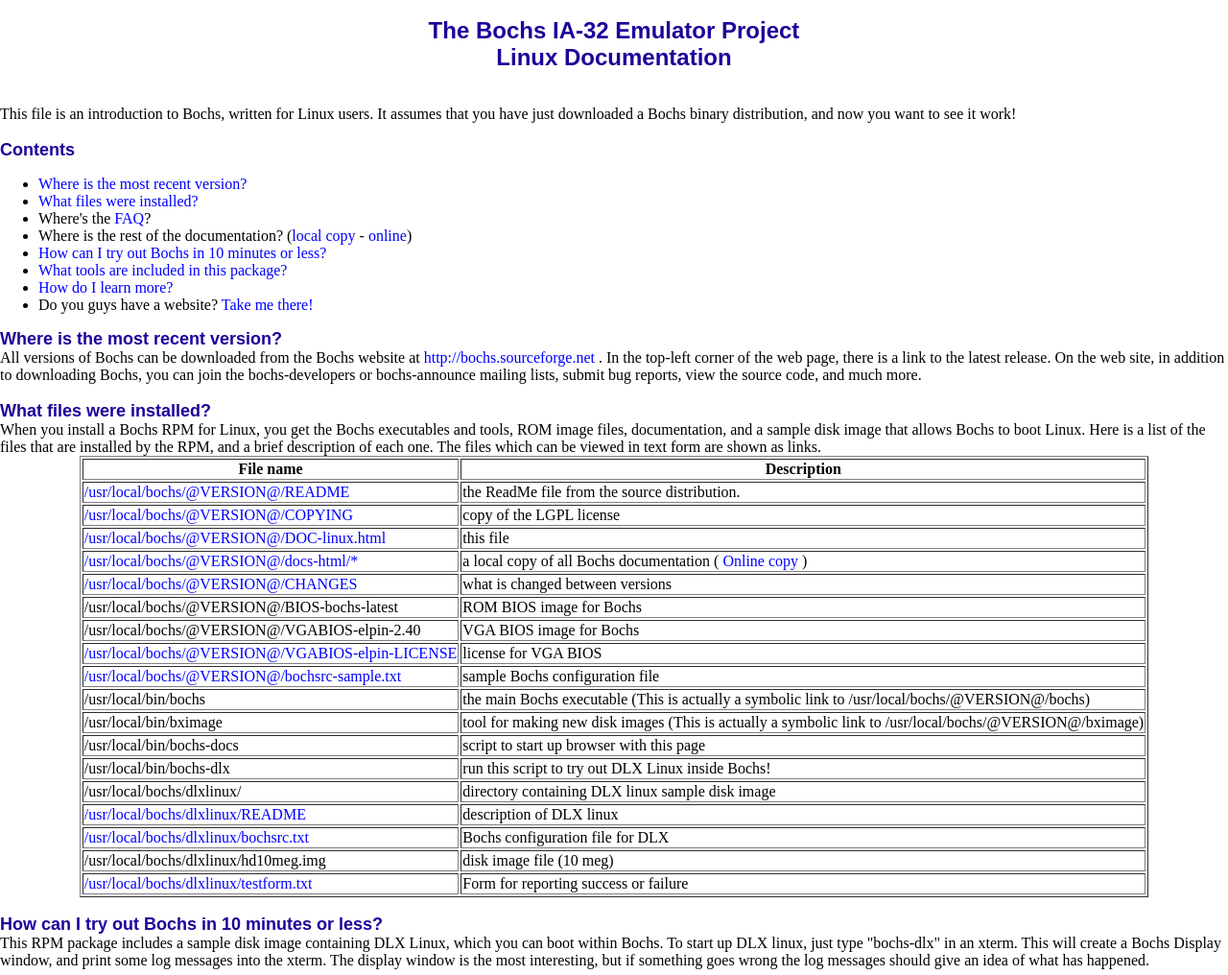
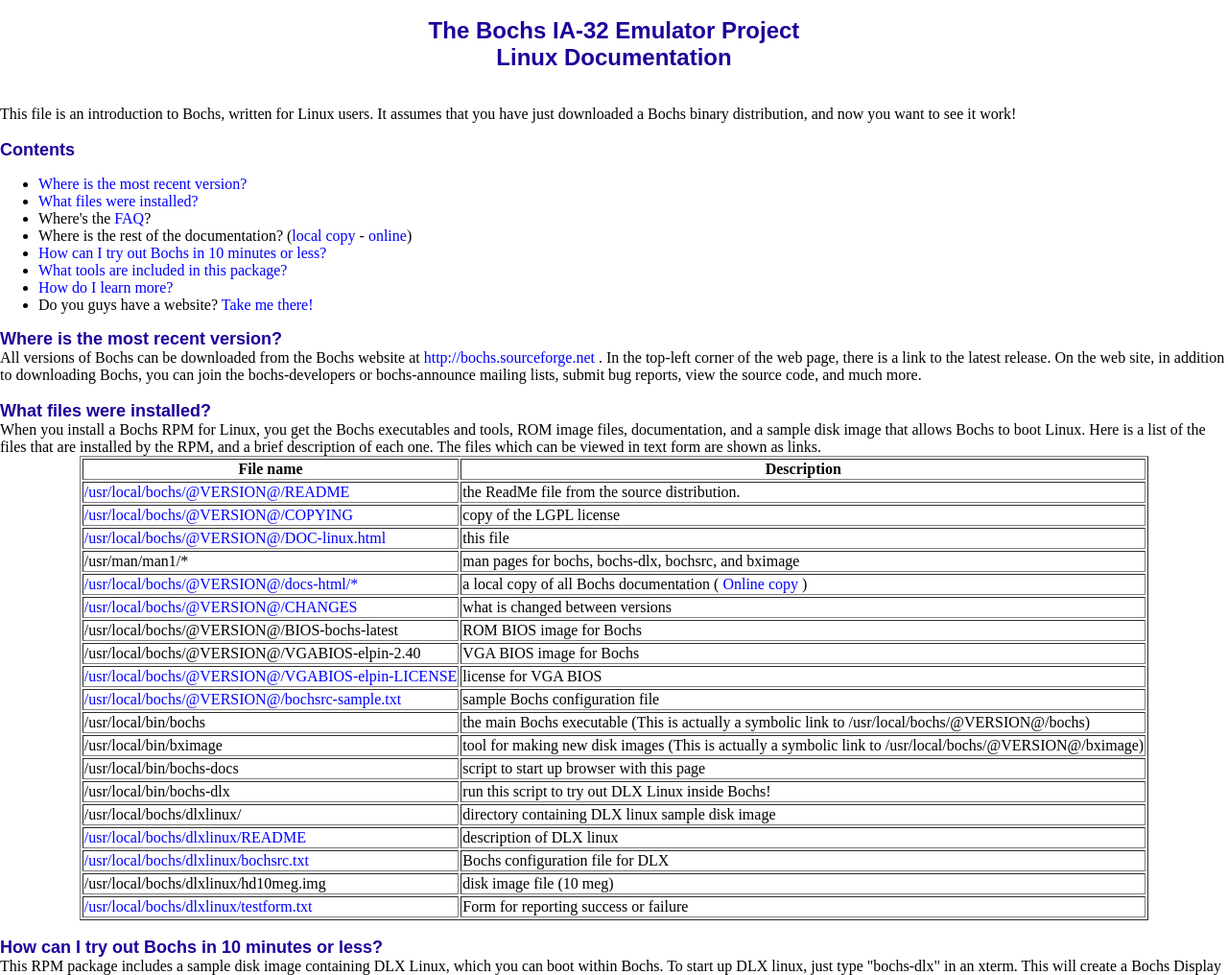
Before and after one commit to marmolejo/bochs-zet, a plain HTML site: page build/linux/DOC-linux.html in a window 1280 px wide. Shown: the top 1016 px of the page at 96% size. Drawn offline with Linux system fonts and the light colour scheme.

Commit message:
- mention man pages too

```diff
--- a/build/linux/DOC-linux.html
+++ b/build/linux/DOC-linux.html
@@ -94,6 +94,7 @@ text form are shown as links.  <br>
 <tr><td><a href="README ">/usr/local/bochs/@VERSION@/README </a></td> <td> the ReadMe file from the source distribution. </td> </tr>
 <tr><td><a href="COPYING ">/usr/local/bochs/@VERSION@/COPYING </a></td> <td> copy of the LGPL license </td> </tr>
 <tr><td><a href="DOC-linux.html ">/usr/local/bochs/@VERSION@/DOC-linux.html </a></td> <td> this file </td> </tr>
+<tr><td>/usr/man/man1/* </td> <td> man pages for bochs, bochs-dlx, bochsrc, and bximage </td> </tr>
 <tr><td><a href="docs-html/index.html ">/usr/local/bochs/@VERSION@/docs-html/* </a></td> <td> a local copy of all Bochs documentation ( <a href="http://bochs.sourceforge.net/docs-html">Online copy</a> )</td> </tr>
 <tr><td><a href="CHANGES ">/usr/local/bochs/@VERSION@/CHANGES </a></td> <td> what is changed between versions </td> </tr>
 <tr><td>/usr/local/bochs/@VERSION@/BIOS-bochs-latest </td> <td> ROM BIOS image for Bochs  </td> </tr>
```
